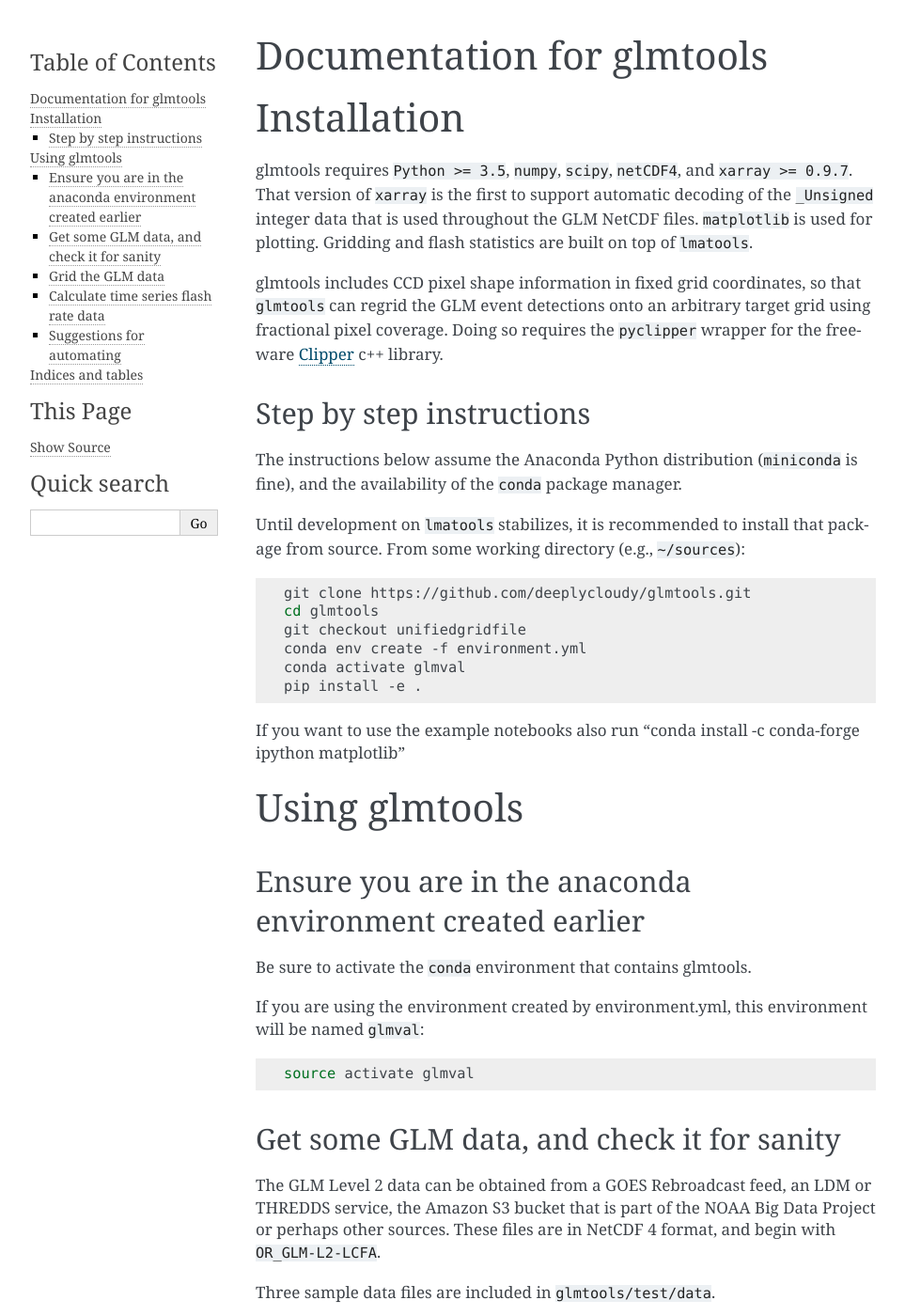
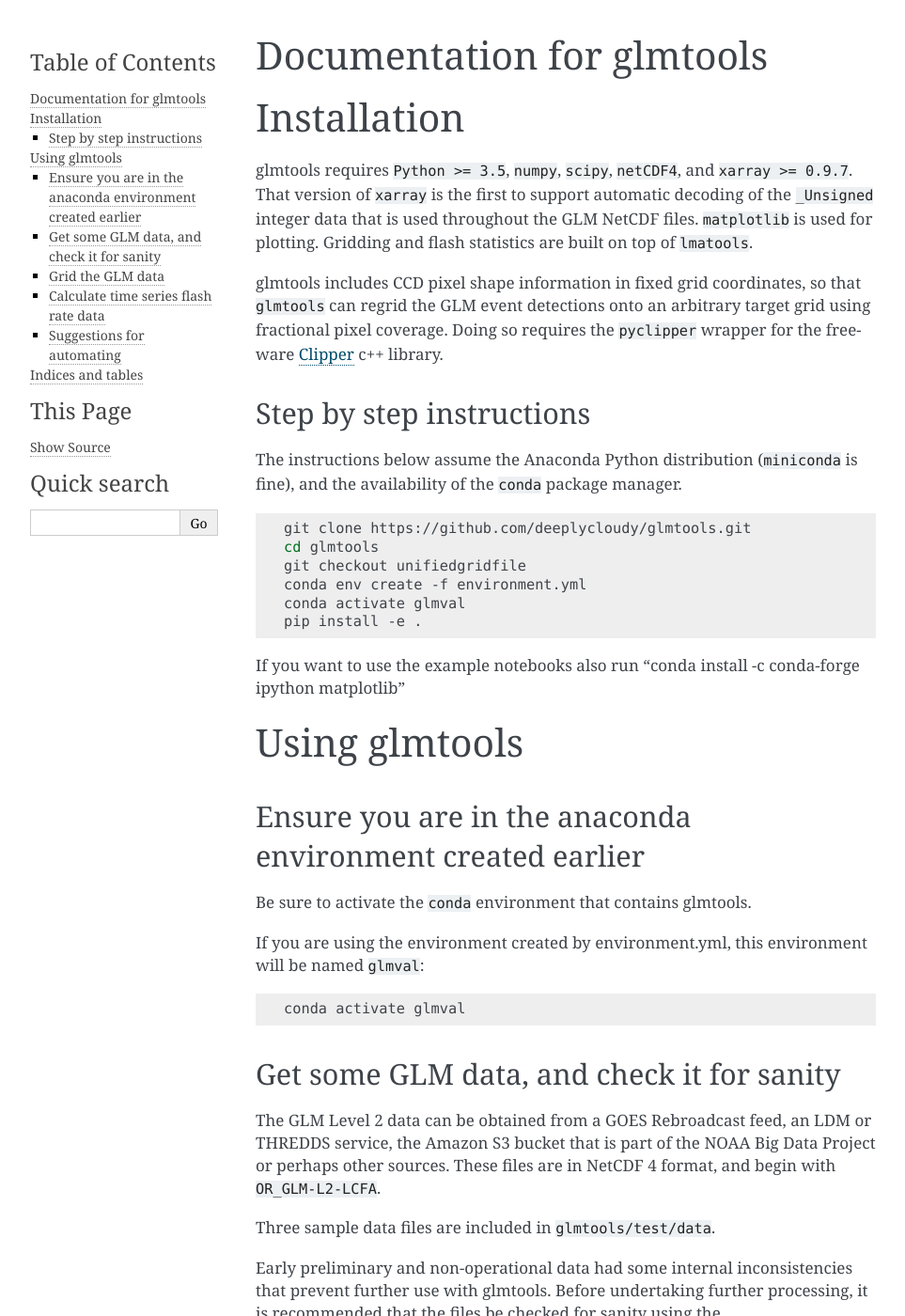
Before and after one commit to deeplycloudy/glmtools, a Sphinx documentation site: the page built from docs/index.rst, in a window 1280 px wide and 1400 px high. Shown: the whole window at 94% size, without its empty margins (148-1111 px from the left). Built offline with Sphinx 7.4.7, drawn with Linux system fonts in a browser that asks for light colours; pages that are not in the unit, such as notebooks, are missing from menus.

Commit message:
Remove mention of lmatools install from docs

```diff
--- a/docs/index.rst
+++ b/docs/index.rst
@@ -33,10 +33,6 @@
 The instructions below assume the Anaconda Python distribution (``miniconda`` is
 fine), and the availability of the ``conda`` package manager.
 
-Until development on ``lmatools`` stabilizes, it is recommended
-to install that package from source. From some working directory (e.g.,
-``~/sources``):
-
 .. code-block:: bash
 
    git clone https://github.com/deeplycloudy/glmtools.git
@@ -60,7 +56,7 @@
 
 .. code-block:: bash
 
-   source activate glmval
+   conda activate glmval
 
 
 Get some GLM data, and check it for sanity
```
